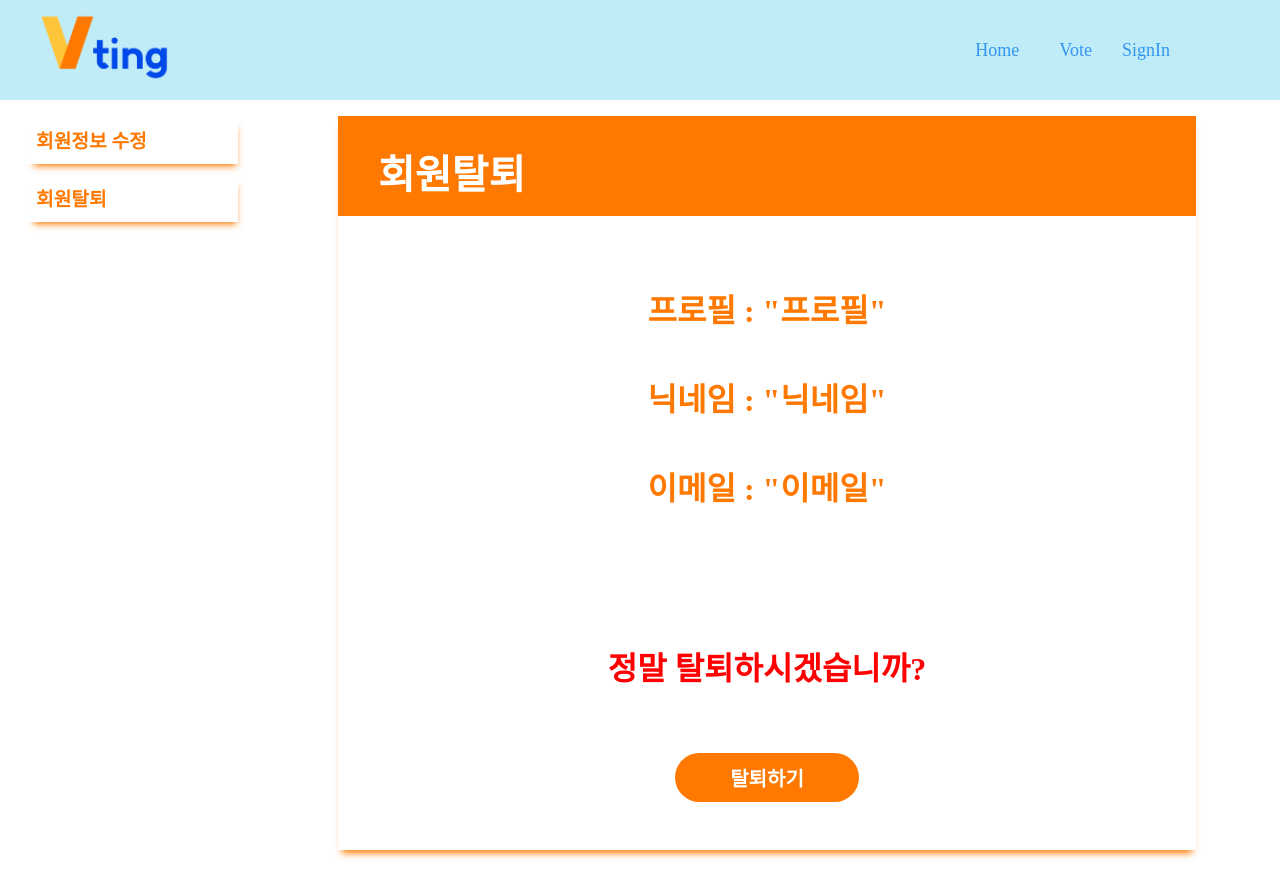
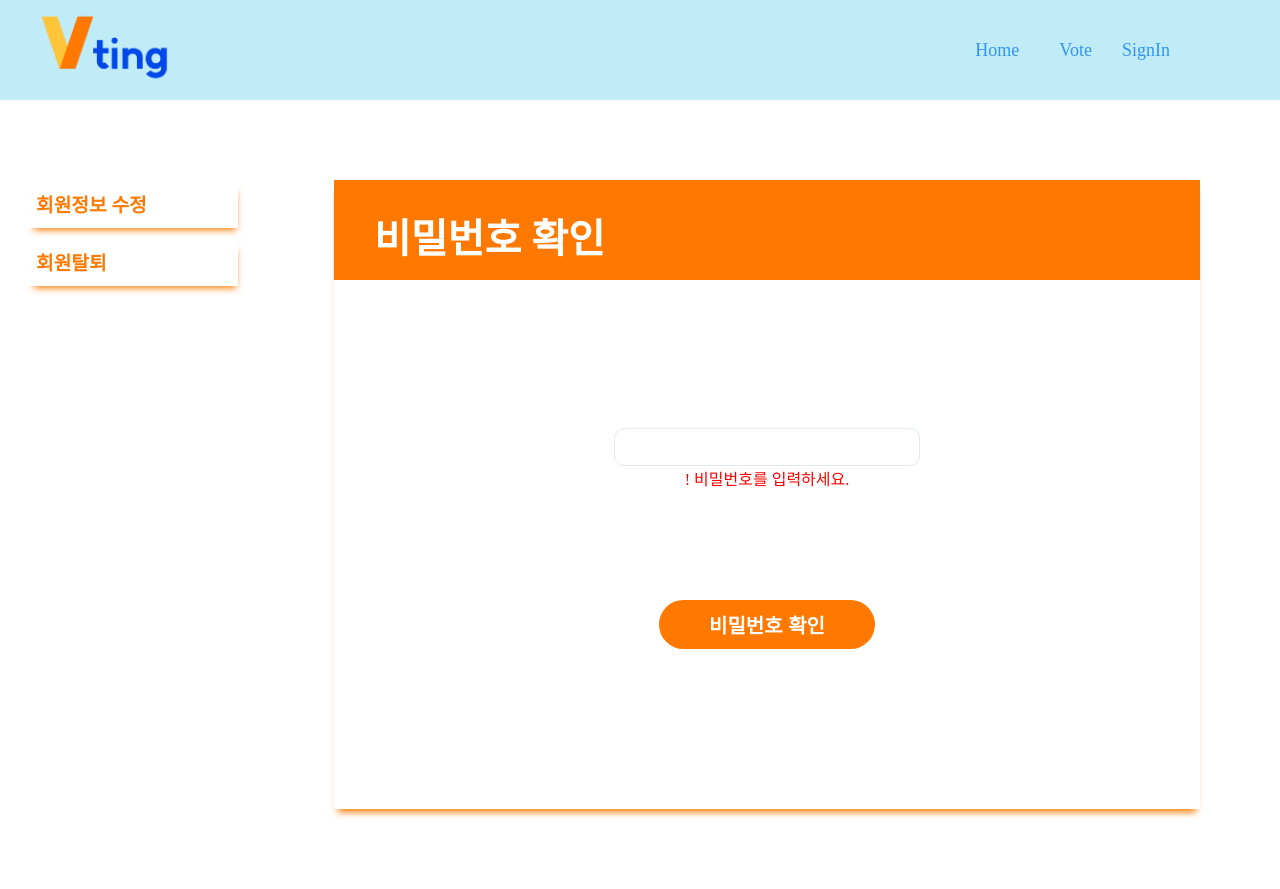
Before and after one commit to elinapark0818/vting-1, a React (Create React App) app in the folder client/: page /myPage/delete in a window 1280 px wide. Before the commit the page ends 866 px from the top, so only its background shows below. Built offline with nearby package versions, Linux system fonts and the light colour scheme.

Commit message:
Feat: 마이페이지 회원탈퇴 조건부렌더링 및  모달기능 추가

```diff
--- a/client/src/MyPage/Delete/Delete.scss
+++ b/client/src/MyPage/Delete/Delete.scss
@@ -50,5 +50,83 @@
   font-weight: bold;
   border-radius: 30px;
   padding: 10px 55px;
-  transition: all 0.5s ease;
+  transition: all 0.3s ease;
 }
+
+// * 회원탈퇴 모달
+
+.deleteModal_container {
+  position: fixed;
+  left: 0;
+  top: 0;
+  display: table;
+  height: 100%;
+  width: 100%;
+  z-index: 1;
+  // transform: scale(0);
+}
+
+.deleteModal_container .deleteModal_background {
+  display: table-cell;
+  background: rgba(0, 0, 0, 0.5);
+  text-align: center;
+  vertical-align: middle;
+}
+
+.deleteModal_container .deleteModal_background .deleteModal_modal {
+  background: #fff;
+  padding: 50px;
+  margin-bottom: 30px;
+  display: inline-block;
+  border-radius: 3px;
+  position: relative;
+
+  & h3 {
+    font-size: 20px;
+  }
+}
+
+.deleteModal_background {
+  & button {
+    border: none;
+    cursor: pointer;
+  }
+}
+
+.btnWrap {
+  margin-top: 3em;
+}
+
+.delete_ok {
+  background-color: $vting-gray;
+  cursor: pointer;
+  color: #fff;
+  font-size: 20px;
+  font-weight: bold;
+  margin: 0.5em;
+  padding: 8px 20px;
+  border: none;
+  border-radius: 5px;
+  transition: all 0.3s ease;
+
+  &:hover {
+    background-color: $vting-blue;
+  }
+}
+
+.delete_cancel {
+  background-color: $vting-gray;
+  cursor: pointer;
+  color: #fff;
+  font-size: 20px;
+  font-weight: bold;
+  margin: 0.5em;
+  padding: 8px 20px;
+  border: none;
+  border-radius: 5px;
+  transition: all 0.3s ease;
+
+  &:hover {
+    background-color: $vting-blue;
+  }
+}
--- a/client/src/MyPage/Delete/Delete.tsx
+++ b/client/src/MyPage/Delete/Delete.tsx
@@ -1,7 +1,7 @@
 import axios from "axios";
-import React, { useState } from "react";
+import React, { useEffect, useState } from "react";
 import { useDispatch, useSelector } from "react-redux";
-import { setIsLogin, RootState } from "../../store/index";
+import { setIsLogin, RootState, setUserInfo } from "../../store/index";
 import { useNavigate } from "react-router-dom";
 import "./Delete.scss";
 
@@ -10,6 +10,27 @@ const serverURL: string = "http://localhost:8000";
 function Delete() {
   const dispatch = useDispatch();
   const navigate = useNavigate();
+
+  const userInfo = useSelector((state: RootState) => state.userInfo);
+
+  // useEffect(() => {
+  //   const getUserInfo = async () => {
+  //     try {
+  //       const res = await axios.get(serverURL + "/user/" + userInfo._id);
+  //       if (res.status === 200) {
+  //         setUserInfo({
+  //           _id: res.data.data._id,
+  //           nickname: res.data.data.nickname,
+  //           email: res.data.data.email,
+  //           image: res.data.data.image,
+  //         });
+  //       }
+  //     } catch (err) {
+  //       console.log(err);
+  //     }
+  //   };
+  //   getUserInfo();
+  // }, []);
 
   const [modalState, setModalState] = useState<boolean>(false);
 
@@ -28,6 +49,7 @@ function Delete() {
       });
       if (res.status === 200) {
         console.log("회원탈퇴완료===", res.data.data);
+        alert("회원탈퇴가 완료되었습니다.");
         // ? 로그아웃처리
         dispatch(setIsLogin(false));
         navigate("/");
@@ -38,32 +60,50 @@ function Delete() {
   };
 
   return (
-    // <div>
-    //   {modalState && (
-    //     <div>
-    //       <button onClick={() => openModal()}>회원탈퇴</button>
-    //       <div>
-    //         <button onClick={() => closeModal()}>x</button>
-    //         <p>정말 탈퇴하시겠습니까?</p>
-    //       </div>
-    //     </div>
-    //   )}
-    // </div>
     <div className="delete_container">
       <header className="delete_header">
         <h1>회원탈퇴</h1>
       </header>
 
       <main className="delete_wrap">
-        <h1>프로필 : "{"프로필"}"</h1>
-        <h1>닉네임 : "{"닉네임"}"</h1>
-        <h1>이메일 : "{"이메일"}"</h1>
+        {/* <h1>프로필 : {getUserInfo.image}</h1> */}
+        <h1>_id 나와라{userInfo._id}</h1>
+        <h1>닉네임 : {userInfo.nickname}</h1>
+        <h1>이메일 : {userInfo.email}</h1>
       </main>
 
       <div className="delete_btnWrap">
         <h1>정말 탈퇴하시겠습니까?</h1>
-        <button className="delete_btn">탈퇴하기</button>
+        <button className="delete_btn" onClick={openModal}>
+          탈퇴하기
+        </button>
       </div>
+      {modalState ? (
+        <div className="deleteModal_container">
+          <div className="deleteModal_background">
+            <div className="deleteModal_modal">
+              <button className="closeBtn" onClick={closeModal}>
+                X
+              </button>
+              <h3>
+                회원정보가 삭제되면 복구되지 않습니다.
+                <br />
+                회원탈퇴를 진행하시겠습니까?
+              </h3>
+              <div className="btnWrap">
+                <button className="delete_ok" onClick={() => deleteUser()}>
+                  확인
+                </button>
+                <button className="delete_cancel" onClick={closeModal}>
+                  취소
+                </button>
+              </div>
+            </div>
+          </div>
+        </div>
+      ) : (
+        <div></div>
+      )}
     </div>
   );
 }
--- a/client/src/MyPage/Edit/Edit.scss
+++ b/client/src/MyPage/Edit/Edit.scss
@@ -10,6 +10,7 @@
 .edit_header {
   display: flex;
   height: 100px;
+  width: 100%;
   background-color: $vting-orange;
 
   & h1 {
@@ -21,8 +22,10 @@
 
 .edit_wrap {
   display: flex;
+  width: 100%;
   flex-direction: column;
-  margin-left: 33em;
+  justify-content: center;
+  align-items: center;
   margin-top: 3em;
 
   & h3 {
--- a/client/src/MyPage/Edit/Edit.tsx
+++ b/client/src/MyPage/Edit/Edit.tsx
@@ -1,9 +1,61 @@
-import React from "react";
+import React, { useState } from "react";
 import "./Edit.scss";
+import { useSelector, useDispatch } from "react-redux";
+import { RootState, setUserInfo } from "../../store/index";
+import axios from "axios";
+
+interface PatchUser {
+  image: string;
+  name: string;
+  password: string;
+}
+
+const serverURL: string = "http://localhost:8000";
 
 function Edit() {
-  // const [password, setPassword] = useState("");
-  // const [passwordCheck, setPasswordCheck] = useState("true");
+  const dispatch = useDispatch();
+  const userInfo = useSelector((state: RootState) => state.userInfo);
+
+  const [patchUserInfo, setPatchUserInfo] = useState<PatchUser>({
+    image: "",
+    name: "",
+    password: "",
+  });
+
+  const edit_onChangeName = (e: React.ChangeEvent<HTMLInputElement>) => {
+    const { name, value } = e.target;
+    setPatchUserInfo({ ...patchUserInfo, [name]: value });
+  };
+
+  const edit_onChangeProfile = (e: React.ChangeEvent<HTMLInputElement>) => {
+    const { name, value } = e.target;
+    setPatchUserInfo({ ...patchUserInfo, [name]: value });
+  };
+
+  const edit_onChangePassword = (e: React.ChangeEvent<HTMLInputElement>) => {
+    const { name, value } = e.target;
+    setPatchUserInfo({ ...patchUserInfo, [name]: value });
+  };
+
+  const EditUserInfo = async () => {
+    try {
+      const res = await axios.patch(`${serverURL}/user/${userInfo._id}`);
+      console.log("에딧유저인포===", res);
+
+      if (res.status === 200) {
+        dispatch(
+          setUserInfo({
+            _id: String(userInfo._id),
+            nickname: userInfo.nickname,
+            email: userInfo.email,
+            image: userInfo.image,
+          })
+        );
+      }
+    } catch (err) {
+      console.log(err);
+    }
+  };
 
   return (
     <div className="edit_container">
@@ -15,10 +67,12 @@ function Edit() {
         <div className="edit_profile">
           <h3>프로필</h3>
 
-          <img alt="profile_img" />
+          <img alt="profile_img" src={userInfo.image} />
           <label htmlFor="file">업로드</label>
           <input
             id="file"
+            name="profile"
+            onChange={edit_onChangeProfile}
             type="file"
             accept="image/*"
             style={{ display: "none" }}
@@ -27,16 +81,27 @@ function Edit() {
 
         <div className="edit_nickname">
           <h3>닉네임</h3>
-          <input type="text" />
+          <input
+            name="name"
+            onChange={edit_onChangeName}
+            type="text"
+            placeholder={userInfo.nickname}
+          />
         </div>
 
         <div className="edit_password">
           <h3>비밀번호</h3>
-          <input type="password" />
+          <input
+            type="password"
+            name="password"
+            onChange={edit_onChangePassword}
+          />
         </div>
       </main>
       <div className="edit_btnWrap">
-        <button className="edit_btn">수정하기</button>
+        <button className="edit_btn" onClick={() => EditUserInfo()}>
+          수정하기
+        </button>
       </div>
     </div>
   );
--- a/client/src/MyPage/MyPage.scss
+++ b/client/src/MyPage/MyPage.scss
@@ -2,14 +2,14 @@
 
 .myPage_container {
   display: flex;
-  margin: 1em;
+  margin: 5em 1em;
   width: 100%;
 }
 
 .link_wrap {
   display: flex;
   flex-direction: column;
-  flex: 1;
+  // flex: 1;
 }
 
 .link_btn {
@@ -27,6 +27,74 @@
 
 .outlet_wrap {
   display: flex;
+  width: 100%;
   flex-direction: column;
-  flex: 9;
+  // flex: 9;
 }
+
+// * 비밀번호 확인
+.passwordCheck_container {
+  margin: 0 6em;
+  display: flex;
+  flex-direction: column;
+  justify-content: center;
+  align-items: center;
+  width: 100%;
+  box-shadow: 0 7px 7px -4px $vting-orange;
+}
+
+.passwordCheck_header {
+  display: flex;
+  width: 100%;
+  height: 100px;
+  background-color: $vting-orange;
+
+  & h1 {
+    font-size: 2.5rem;
+    color: #fff;
+    padding: 0 1em;
+  }
+}
+
+.passwordCheck_wrap {
+  display: flex;
+  height: 20em;
+  flex-direction: column;
+  justify-content: center;
+  align-items: center;
+  color: $vting-orange;
+
+  & input {
+    border: none;
+    background-color: transparent;
+    border: 1px solid $vting-gray;
+    // box-shadow: 3px 7px 7px -2px $vting-gray;
+    border-radius: 10px;
+    width: 10em;
+    font-size: 30px;
+  }
+
+  & div {
+    color: red;
+  }
+}
+
+.passwordCheck_btnWrap {
+  display: flex;
+  flex-direction: column;
+  justify-content: center;
+  align-items: center;
+  margin-bottom: 10em;
+}
+
+.check_btn {
+  cursor: pointer;
+  border: none;
+  background-color: $vting-orange;
+  color: #fff;
+  font-size: 20px;
+  font-weight: bold;
+  border-radius: 30px;
+  padding: 10px 50px;
+  transition: all 0.5s ease;
+}
--- a/client/src/MyPage/MyPage.tsx
+++ b/client/src/MyPage/MyPage.tsx
@@ -2,31 +2,32 @@ import axios from "axios";
 import React, { useState } from "react";
 import { Link, Outlet } from "react-router-dom";
 
-import { RootState, setUserInfo } from "../store";
-import { useDispatch, useSelector } from "react-redux";
+// import { useDispatch } from "react-redux";
 import "./MyPage.scss";
 
 const serverURL: string = "http://localhost:8000";
 
 function MyPage() {
   const [myPagePwd, setMyPagePwd] = useState<string>("");
-  const [checkPwd, setCheckPwd] = useState<boolean>(false);
-  const [myPageState, setMyPageState] = useState<boolean>(false);
+  // const [myPageState, setMyPageState] = useState<boolean>(false);
 
   const myPage_onChangePassword = (e: React.ChangeEvent<HTMLInputElement>) => {
     setMyPagePwd(e.target.value);
   };
 
-  const userInfo = useSelector((state: RootState) => state.userInfo);
-  console.log("리덕스유저인포", userInfo);
+  // const dispatch = useDispatch();
 
-  const dispatch = useDispatch();
+  const [checkPwd, setCheckPwd] = useState<boolean>(false);
 
-  const getUserInfo = async () => {
+  const handlePasswordCheck = async () => {
     try {
-      const res = await axios.get(serverURL + "/user/" + userInfo._id);
-      console.log("서버데이터 가져오랏!", res.data.data);
-      if (res.status === 200) {
+      const res = await axios.post(`${serverURL}/user/check`);
+      console.log("패스워드체크", res.data);
+      if (res.data.message === "It doesn't match") {
+        alert("비밀번호가 일치하지 않습니다.");
+      } else {
+        console.log("패스워드체크완료!", res.data.message);
+        setCheckPwd(true);
       }
     } catch (err) {
       console.log(err);
@@ -44,19 +45,30 @@ function MyPage() {
         </Link>
       </div>
 
-      {/* //? 일단 false 상태로 CSS 수정만해보자 */}
-      {!checkPwd ? (
+      {checkPwd ? (
         <div className="outlet_wrap">
           <Outlet />
         </div>
       ) : (
-        <div className="checkedPassword">
-          <input
-            type="password"
-            name="password"
-            onChange={myPage_onChangePassword}
-          />
-          <button onClick={() => getUserInfo()}>비밀번호 확인</button>
+        <div className="passwordCheck_container">
+          <header className="passwordCheck_header">
+            <h1>비밀번호 확인</h1>
+          </header>
+          <main className="passwordCheck_wrap">
+            <h3> </h3>
+            <input
+              value={myPagePwd}
+              type="password"
+              name="password"
+              onChange={myPage_onChangePassword}
+            />
+            {!myPagePwd && <div>! 비밀번호를 입력하세요.</div>}
+          </main>
+          <div className="passwordCheck_btnWrap">
+            <button className="check_btn" onClick={handlePasswordCheck}>
+              비밀번호 확인
+            </button>
+          </div>
         </div>
       )}
     </div>
--- a/client/src/SignIn/SignIn.tsx
+++ b/client/src/SignIn/SignIn.tsx
@@ -2,7 +2,7 @@ import axios from "axios";
 import React, { useState } from "react";
 import { useDispatch } from "react-redux";
 import { useNavigate } from "react-router-dom";
-import { setIsLogin, setUserInfo, setIsModalOpen } from "../store/index";
+import { setIsLogin, setUserInfo } from "../store/index";
 import "./SignIn.scss";
 
 import Logo from "../assets/v-ting_logo_circle.png";
@@ -85,6 +85,7 @@ function SignIn() {
             image: userInfo.image,
           })
         );
+        console.log("로그인하자마자회원정보저장", userInfo);
       }
     } catch (err) {
       console.log(err);
@@ -157,6 +158,7 @@ function SignIn() {
 
   const nameBlur = (e: React.FocusEvent<HTMLInputElement>) => {
     setIsBlur(true);
+    // * 닉네임 한글만 넣을 수 있게 했어여
     if (newUser.name.match(/^[ㄱ-ㅣ가-힣]*$/i)) {
       setNameValid(true);
     } else {
@@ -187,6 +189,7 @@ function SignIn() {
 
   const passwordBlur = (e: React.FocusEvent<HTMLInputElement>) => {
     setIsPasswordBlur(true);
+    // * 비번 영문자  7글자이상으로 해놨습니다(임시)
     if (newUser.password.match(/^[A-Za-z]\w{7,14}$/)) {
       setPasswordValid(true);
     } else if (user.password.match(/^[A-Za-z]\w{7,14}$/)) {
```
